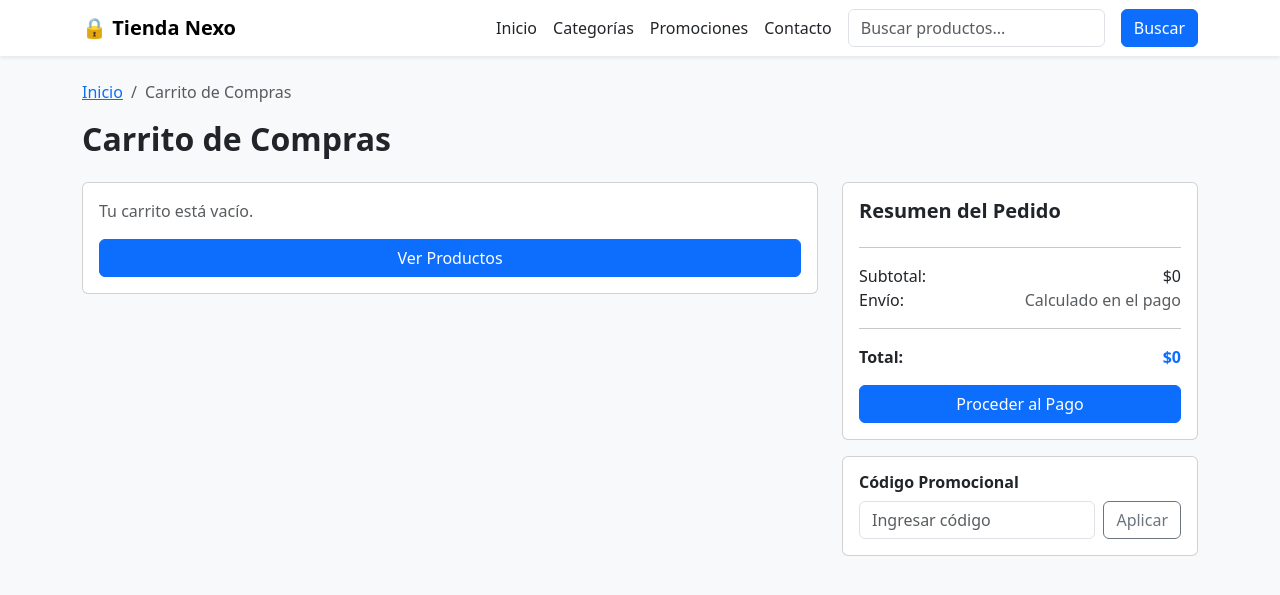
After one commit to Seba3120/tienda_nexo, a Django app: page /carrito/ in a window 1280 px wide. The commit adds this page. Shown: the top 595 px of the page. Run offline with Django 5.2, Linux system fonts and the light colour scheme.

Commit message:
carrito v0.1

```diff
--- /dev/null
+++ b/appnexo/templates/appnexo/carrito.html
@@ -0,0 +1,115 @@
+<!DOCTYPE html>
+<html lang="es">
+<head>
+    <meta charset="UTF-8">
+    <title>Carrito - Tienda Nexo</title>
+    <link href="https://cdn.jsdelivr.net/npm/bootstrap@5.3.0/dist/css/bootstrap.min.css" rel="stylesheet">
+</head>
+<body class="bg-light">
+
+    <!-- Navbar -->
+    <nav class="navbar navbar-expand-lg navbar-light bg-white shadow-sm">
+        <div class="container">
+            <a class="navbar-brand fw-bold" href="#">🔒 Tienda Nexo</a>
+            <div class="d-flex gap-3 align-items-center">
+                <a href="#" class="nav-link">Inicio</a>
+                <a href="{% url 'categorias' %}" class="nav-link">Categorías</a>
+                <a href="#" class="nav-link">Promociones</a>
+                <a href="#" class="nav-link">Contacto</a>
+                <input type="text" class="form-control" placeholder="Buscar productos...">
+                <button class="btn btn-primary">Buscar</button>
+            </div>
+        </div>
+    </nav>
+
+    <div class="container mt-4">
+
+        <!-- Breadcrumb -->
+        <nav aria-label="breadcrumb">
+            <ol class="breadcrumb">
+                <li class="breadcrumb-item"><a href="#">Inicio</a></li>
+                <li class="breadcrumb-item active">Carrito de Compras</li>
+            </ol>
+        </nav>
+
+        <h2 class="fw-bold mb-4">Carrito de Compras</h2>
+
+        <div class="row">
+            <!-- Productos en el carrito -->
+            <div class="col-md-8">
+                <div class="card p-3 mb-3">
+                    {% if productos_carrito %}
+                        <table class="table align-middle">
+                            <thead>
+                                <tr>
+                                    <th>Producto</th>
+                                    <th>Precio</th>
+                                    <th>Cantidad</th>
+                                    <th>Subtotal</th>
+                                    <th></th>
+                                </tr>
+                            </thead>
+                            <tbody>
+                                {% for item in productos_carrito %}
+                                    <tr>
+                                        <td>
+                                            <div class="d-flex align-items-center gap-2">
+                                                {% if item.producto.imagen %}
+                                                    <img src="{{ item.producto.imagen.url }}" width="60" class="rounded">
+                                                {% endif %}
+                                                {{ item.producto.nombre }}
+                                            </div>
+                                        </td>
+                                        <td>${{ item.producto.precio }}</td>
+                                        <td>{{ item.cantidad }}</td>
+                                        <td class="text-primary fw-bold">${{ item.subtotal }}</td>
+                                        <td>
+                                            <a href="{% url 'eliminar_carrito' item.producto.pk %}" class="btn btn-danger btn-sm">🗑️</a>
+                                        </td>
+                                    </tr>
+                                {% endfor %}
+                            </tbody>
+                        </table>
+                        <a href="{% url 'categorias' %}" class="btn btn-outline-secondary">Continuar Comprando</a>
+                    {% else %}
+                        <p class="text-muted">Tu carrito está vacío.</p>
+                        <a href="{% url 'categorias' %}" class="btn btn-primary">Ver Productos</a>
+                    {% endif %}
+                </div>
+            </div>
+
+            <!-- Resumen del pedido -->
+            <div class="col-md-4">
+                <div class="card p-3 mb-3">
+                    <h5 class="fw-bold">Resumen del Pedido</h5>
+                    <hr>
+                    <div class="d-flex justify-content-between">
+                        <span>Subtotal:</span>
+                        <span>${{ total }}</span>
+                    </div>
+                    <div class="d-flex justify-content-between">
+                        <span>Envío:</span>
+                        <span class="text-muted">Calculado en el pago</span>
+                    </div>
+                    <hr>
+                    <div class="d-flex justify-content-between fw-bold">
+                        <span>Total:</span>
+                        <span class="text-primary">${{ total }}</span>
+                    </div>
+                    <button class="btn btn-primary w-100 mt-3">Proceder al Pago</button>
+                </div>
+
+                <div class="card p-3">
+                    <h6 class="fw-bold">Código Promocional</h6>
+                    <div class="d-flex gap-2">
+                        <input type="text" class="form-control" placeholder="Ingresar código">
+                        <button class="btn btn-outline-secondary">Aplicar</button>
+                    </div>
+                </div>
+            </div>
+        </div>
+    </div>
+
+    <script src="https://cdn.jsdelivr.net/npm/bootstrap@5.3.0/dist/js/bootstrap.bundle.min.js"></script>
+</body>
+</html>
--- a/appnexo/templates/appnexo/categorias.html
+++ b/appnexo/templates/appnexo/categorias.html
@@ -79,7 +79,7 @@
                                     <p class="text-primary fw-bold">${{ producto.precio }}</p>
                                     <div class="d-flex gap-1">
                                         <a href="{% url 'detalle_producto' producto.pk %}" class="btn btn-outline-secondary btn-sm">Ver</a>
-                                        <button class="btn btn-primary btn-sm">Agregar</button>
+                                        <a href="{% url 'agregar_carrito' producto.pk %}" class="btn btn-primary btn-sm">Agregar</a>
                                     </div>
                                 </div>
                             </div>
--- a/appnexo/templates/appnexo/detalle.html
+++ b/appnexo/templates/appnexo/detalle.html
@@ -68,7 +68,7 @@
                 </div>
 
                 <div class="d-flex gap-2">
-                    <button class="btn btn-primary">Agregar al Carrito</button>
+                    <a href="{% url 'agregar_carrito' producto.pk %}" class="btn btn-primary">Agregar al Carrito</a>
                     <button class="btn btn-outline-secondary">Lista de Deseos</button>
                 </div>
             </div>
--- a/appnexo/urls.py
+++ b/appnexo/urls.py
@@ -4,4 +4,7 @@ from . import views
 urlpatterns = [
     path('categorias/', views.lista_productos, name='categorias'),
     path('producto/<int:pk>/', views.detalle_producto, name='detalle_producto'),
+    path('carrito/', views.ver_carrito, name='ver_carrito'),
+    path('carrito/agregar/<int:pk>/', views.agregar_carrito, name='agregar_carrito'),
+    path('carrito/eliminar/<int:pk>/', views.eliminar_carrito, name='eliminar_carrito'),
 ]
--- a/appnexo/views.py
+++ b/appnexo/views.py
@@ -1,6 +1,7 @@
 from django.shortcuts import render
 from .models import Producto, Categoria
 from django.shortcuts import render, get_object_or_404
+from django.shortcuts import render, get_object_or_404, redirect
 
 def lista_productos(request):
     productos = Producto.objects.all()
@@ -17,3 +18,36 @@ def detalle_producto(request, pk):
         'producto': producto,
         'productos_relacionados': productos_relacionados,
     })
+
+def ver_carrito(request):
+    carrito = request.session.get('carrito', {})
+    productos_carrito = []
+    total = 0
+
+    for producto_id, cantidad in carrito.items():
+        producto = get_object_or_404(Producto, pk=producto_id)
+        subtotal = producto.precio * cantidad
+        total += subtotal
+        productos_carrito.append({
+            'producto': producto,
+            'cantidad': cantidad,
+            'subtotal': subtotal,
+        })
+
+    return render(request, 'appnexo/carrito.html', {
+        'productos_carrito': productos_carrito,
+        'total': total,
+    })
+
+def agregar_carrito(request, pk):
+    carrito = request.session.get('carrito', {})
+    carrito[str(pk)] = carrito.get(str(pk), 0) + 1
+    request.session['carrito'] = carrito
+    return redirect('ver_carrito')
+
+def eliminar_carrito(request, pk):
+    carrito = request.session.get('carrito', {})
+    if str(pk) in carrito:
+        del carrito[str(pk)]
+        request.session['carrito'] = carrito
+    return redirect('ver_carrito')
```
